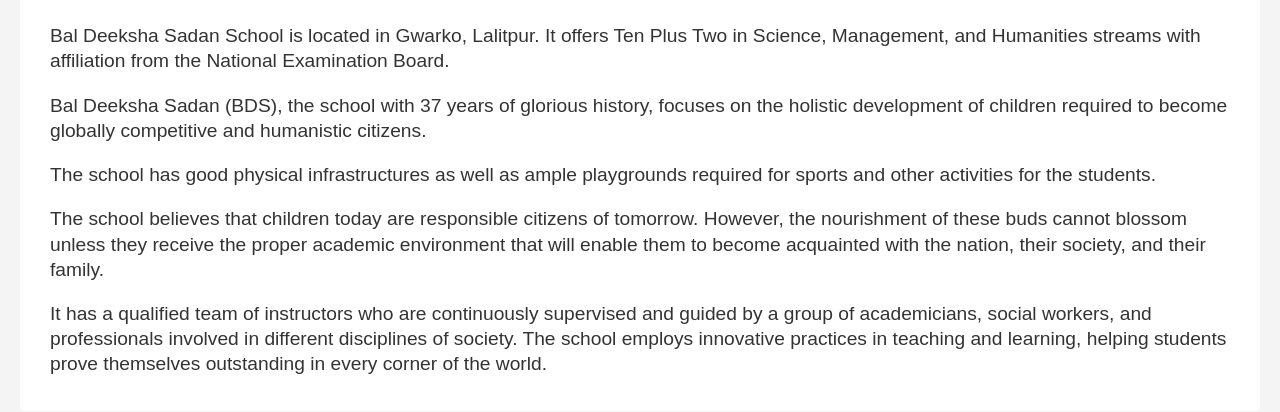
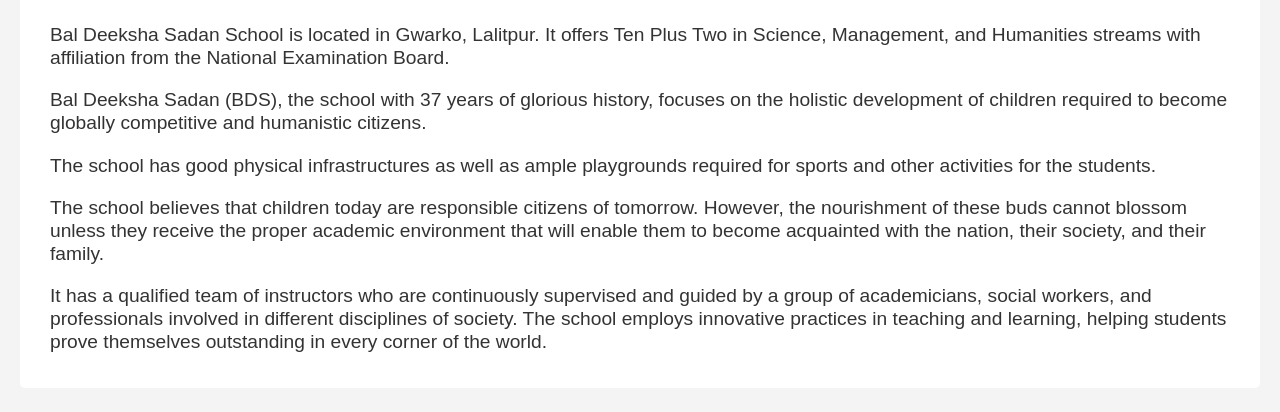
Before and after one commit to Parakram07/BDS-School, a plain HTML site: page about.html in a window 1280 px wide. Shown: the part 200-612 px from the top of the page. Drawn offline with Linux system fonts and the light colour scheme.

Commit message:
Update styles.css

```diff
--- a/styles.css
+++ b/styles.css
@@ -127,7 +127,7 @@ section h2 {
 
 /* Paragraphs */
 section p {
-    line-height: 1.31;
+    line-height: 1.2;
     margin-bottom: 15px;
     color: #333;
     font-size: 1.2rem;
```
